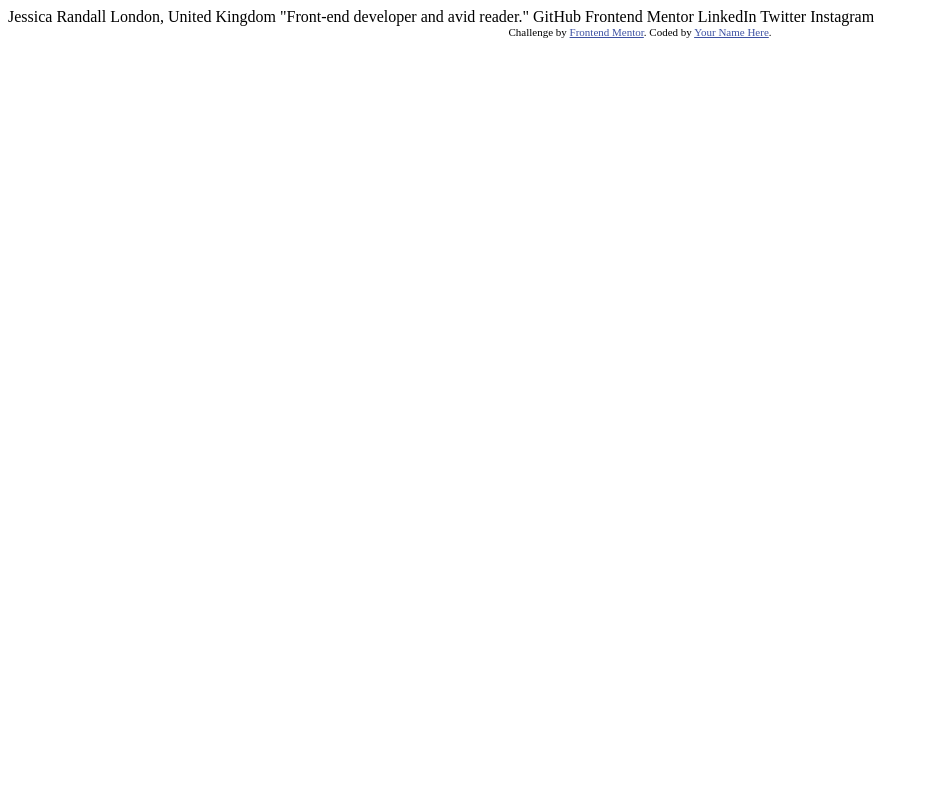
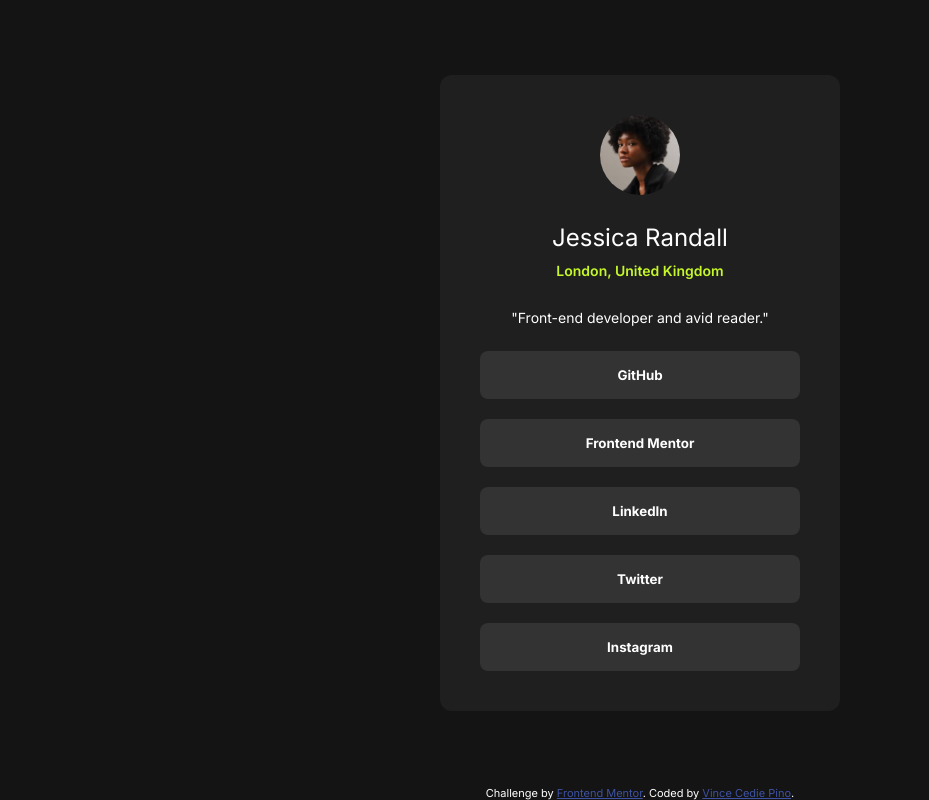
Before and after one commit to vince-pino/fem-social-links-profile, a plain HTML site: page index.html in a window 1280 px wide. Shown: the whole page, without its empty margins (0-929 px from the left). Drawn offline with Linux system fonts and the light colour scheme.

Commit message:
Finish Project

```diff
--- a/index.html
+++ b/index.html
@@ -5,30 +5,42 @@
   <meta name="viewport" content="width=device-width, initial-scale=1.0"> <!-- displays site properly based on user's device -->
 
   <link rel="icon" type="image/png" sizes="32x32" href="./assets/images/favicon-32x32.png">
+  <link rel="preconnect" href="https://fonts.googleapis.com">
+  <link rel="preconnect" href="https://fonts.gstatic.com" crossorigin>
+  <link href="https://fonts.googleapis.com/css2?family=Inter:wght@400;600;700&display=swap" rel="stylesheet">
+  <link rel="stylesheet" href="styles/styles.css">
 
   <title>Frontend Mentor | Social links profile</title>
-
-  <!-- Feel free to remove these styles or customise in your own stylesheet 👍 -->
-  <style>
-    .attribution { font-size: 11px; text-align: center; }
-    .attribution a { color: hsl(228, 45%, 44%); }
-  </style>
 </head>
 <body>
 
+  <main>
+    <div class="profile">
+      <img src="assets/images/avatar-jessica.jpeg" alt="">
+    </div>
+    <div class="name">
       Jessica Randall
+    </div>
+    <div class="location">
       London, United Kingdom
+    </div>
+    <div class="bio">
       "Front-end developer and avid reader."
+    </div>
+    <div class="links">
+      <button>GitHub</button>
+      <button>Frontend Mentor</button>
+      <button>LinkedIn</button>
+      <button>Twitter</button>
+      <button>Instagram</button>
+    </div>
+  </main>
 
-  GitHub
-  Frontend Mentor
-  LinkedIn
-  Twitter
-  Instagram
-
+  <footer>
     <div class="attribution">
       Challenge by <a href="https://www.frontendmentor.io?ref=challenge" target="_blank">Frontend Mentor</a>.
-    Coded by <a href="#">Your Name Here</a>.
+      Coded by <a href="#">Vince Cedie Pino</a>.
     </div>
+  </footer>
 </body>
 </html>
--- /dev/null
+++ b/styles/styles.css
@@ -0,0 +1,85 @@
+body {
+  height: 100vh;
+  font-family: Inter, sans-serif;
+  background-color: hsl(0, 0%, 8%);
+  margin: 0;
+
+  display: flex;
+  flex-direction: column;
+  align-items: center;
+}
+
+main {
+  background-color: hsl(0, 0%, 12%);
+  padding: 40px;
+  border-radius: 12px;
+  margin: auto;
+  width: 25%;
+
+  display: flex;
+  flex-direction: column;
+  align-items: center;
+}
+
+.profile img{
+  width: 80px;
+  height: 80px;
+  border-radius: 100%;
+  margin-bottom: 24px;
+}
+
+.name {
+  color: hsl(0, 0%, 100%);
+  font-size: 24px;
+  margin-bottom: 10px;
+}
+
+.location {
+  color: hsl(75, 94%, 57%);
+  font-size: 14px;
+  margin-bottom: 30px;
+  font-weight: 600;
+}
+
+.bio {
+  color: white;
+  font-size: 14px;
+  margin-bottom: 25px;
+}
+
+.links {
+  display: flex;
+  flex-direction: column;
+  gap: 20px;
+  width: 100%;
+}
+
+button {
+  background-color: hsl(0, 0%, 20%);
+  border: none;
+  padding: 16px;
+  border-radius: 8px;
+  color: white;
+  font-family: Inter, sans-serif;
+  font-weight: 700;
+  cursor: pointer;
+}
+
+button:hover {
+  background-color: hsl(75, 94%, 57%);
+  color: hsl(0, 0%, 12%);
+}
+
+.attribution { font-size: 11px; text-align: center; color: white; }
+.attribution a { color: hsl(228, 45%, 44%); }
+
+@media screen and (max-width: 375px) {
+  body {
+    margin-top: 80px;
+  }
+
+  main {
+    width: 70%;
+    margin-bottom: 40px;
+  }
+}
```
Lines whose indentation alone changed are shown as unchanged.
